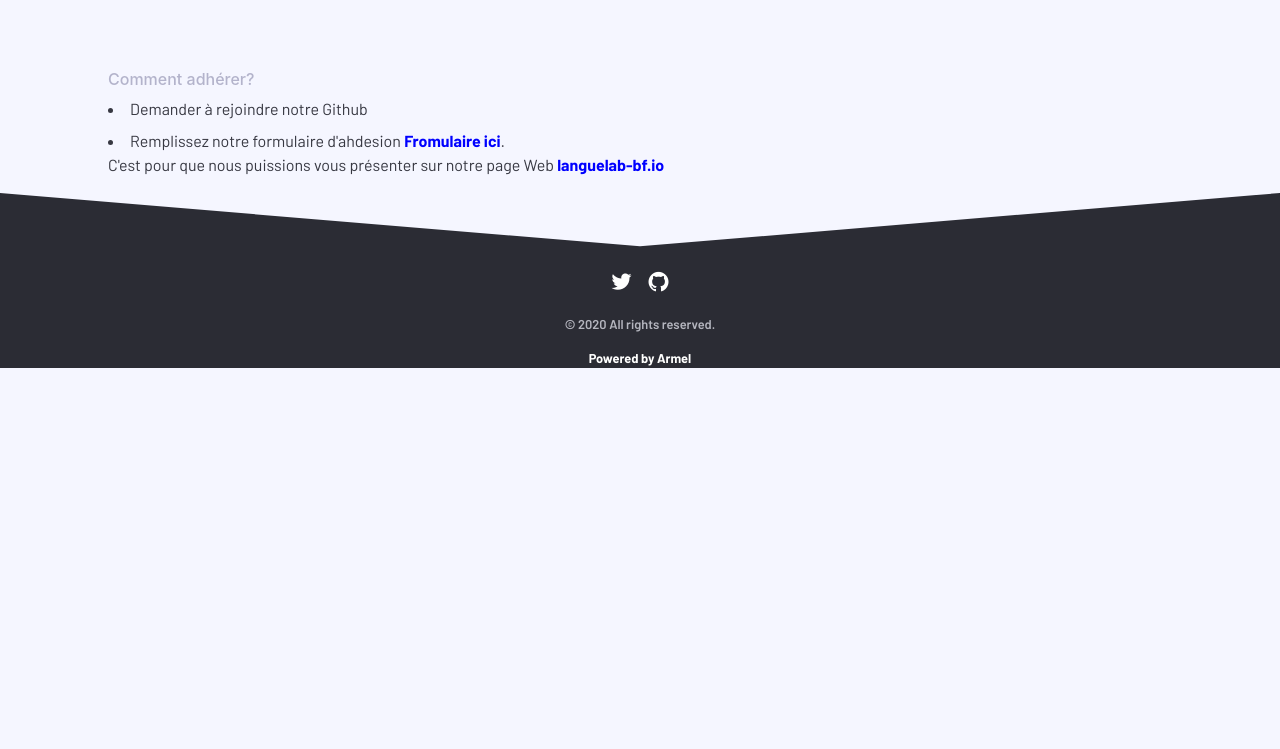
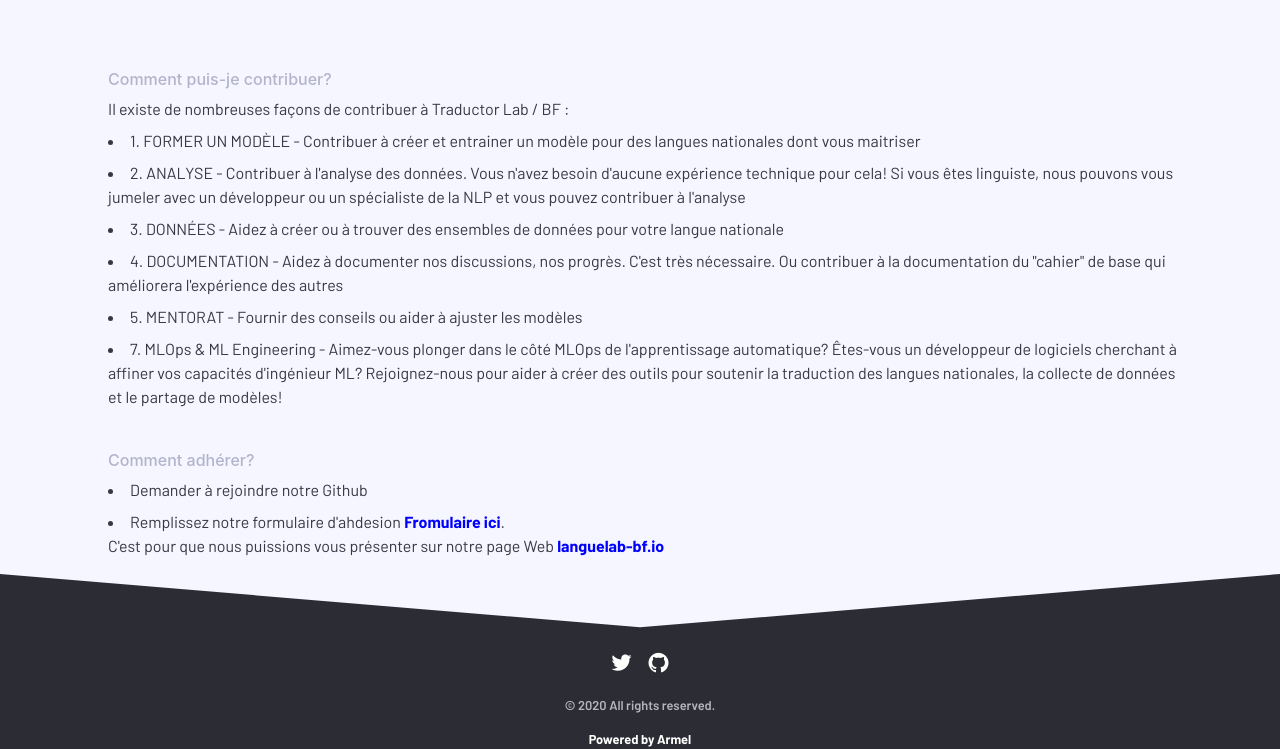
Before and after one commit to armelsoubeiga/FasoLangue-Lab, a Jekyll site: the page built from faq.html, in a window 1280 px wide and 1063 px high. Shown: the part 314-1063 px from the top of the window. Built offline with Jekyll 4.4.1, drawn with Linux system fonts in a browser that asks for light colours; nearby versions of some CDN libraries; comment, search, counter and statistics services are not loaded.

Commit message:
Update faq.html

```diff
--- a/faq.html
+++ b/faq.html
@@ -12,6 +12,17 @@ title: Faq
           </div>
 
           <br/><br/><br/><br/><br/><br/>
+           <ul>
+              <h6 class="text-secondary">Comment puis-je contribuer?</h6>
+             Il existe de nombreuses façons de contribuer à Traductor Lab / BF :
+              <li>1. FORMER UN MODÈLE - Contribuer à créer et entrainer un modèle pour des langues nationales dont vous maitriser</li>
+              <li>2. ANALYSE - Contribuer à l'analyse des données. Vous n'avez besoin d'aucune expérience technique pour cela! Si vous êtes linguiste, nous pouvons vous jumeler avec un développeur ou un spécialiste de la NLP et vous pouvez contribuer à l'analyse</li>
+              <li>3. DONNÉES - Aidez à créer ou à trouver des ensembles de données pour votre langue nationale</li>
+              <li>4. DOCUMENTATION - Aidez à documenter nos discussions, nos progrès. C'est très nécessaire. Ou contribuer à la documentation du "cahier" de base qui améliorera l'expérience des autres</li>
+              <li>5. MENTORAT - Fournir des conseils ou aider à ajuster les modèles</li>
+              <li>7. MLOps & ML Engineering - Aimez-vous plonger dans le côté MLOps de l'apprentissage automatique? Êtes-vous un développeur de logiciels cherchant à affiner vos capacités d'ingénieur ML? Rejoignez-nous pour aider à créer des outils pour soutenir la traduction des langues nationales, la collecte de données et le partage de modèles!</li>
+          </ul>
+          <br/>
           <ul>
               <h6 class="text-secondary">Comment adhérer?</h6>
               <li>Demander à rejoindre notre Github</li>
```
